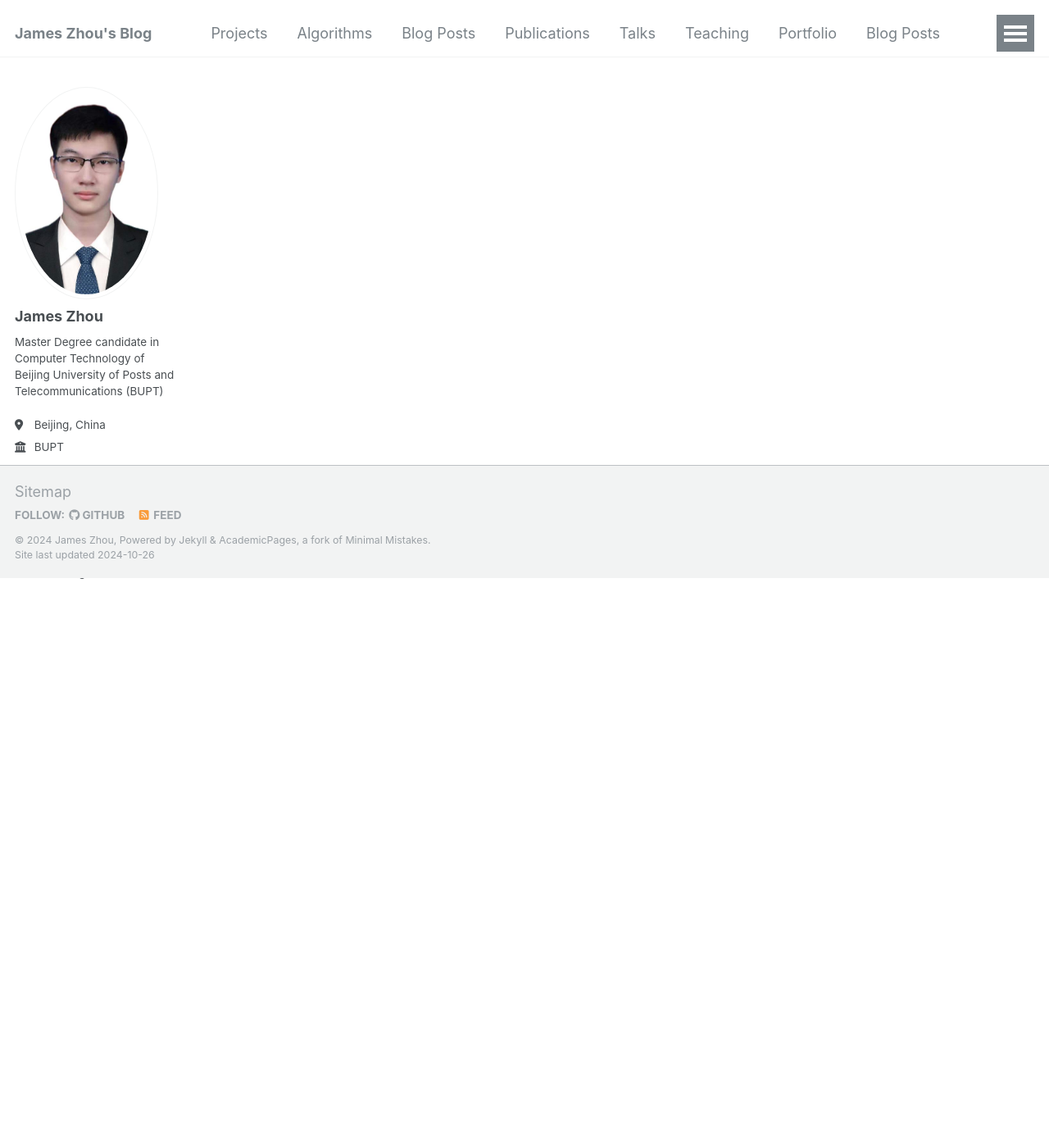
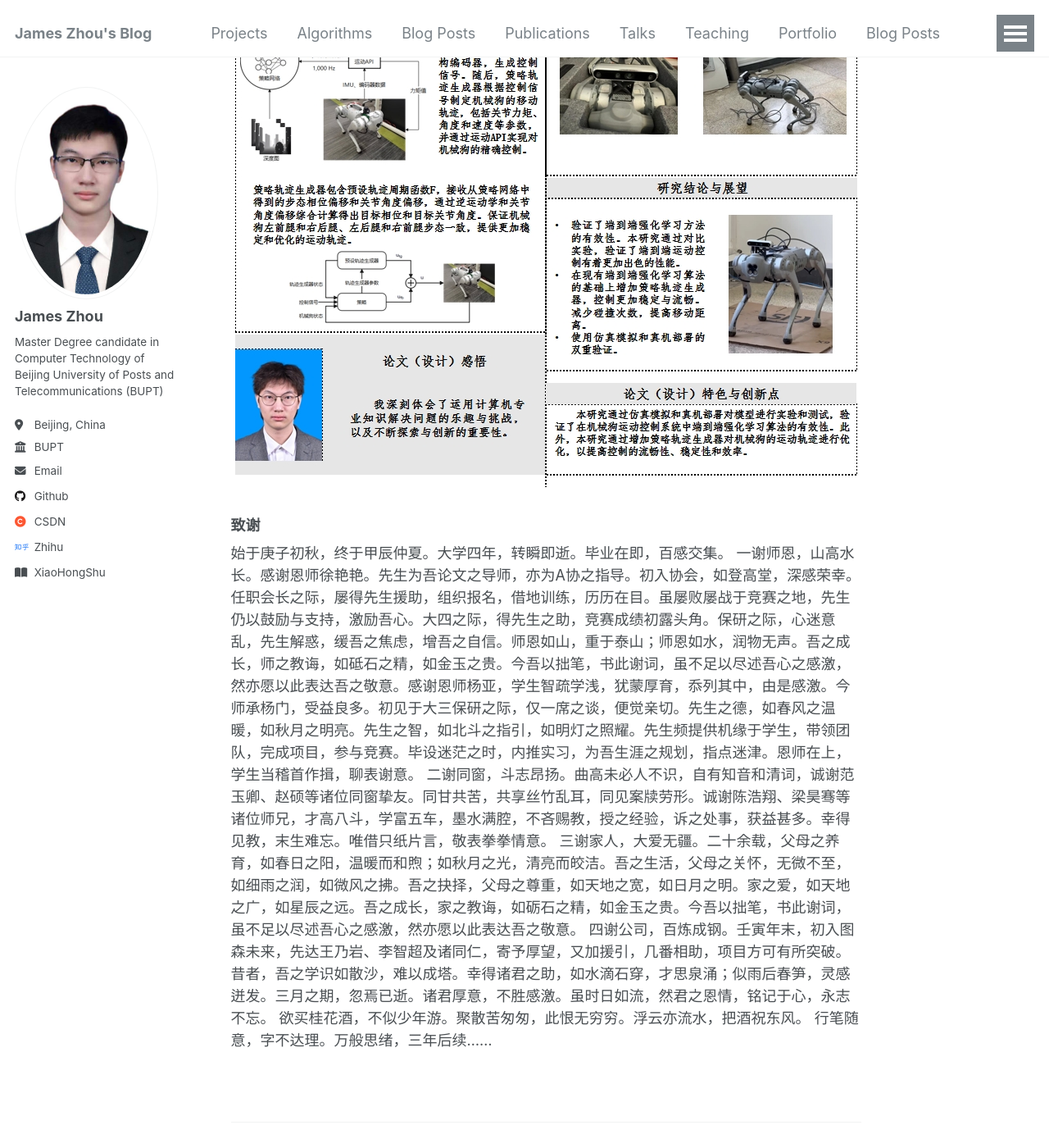
Before and after one commit to jameszhou12138/jameszhou12138.github.io, a Jekyll site: the page built from _projects/quadruped-robots.md, in a window 1280 px wide and 1400 px high, scrolled down 695 px. Shown: the whole window at 82% size. Built offline with Jekyll 4.4.1, drawn with Linux system fonts in a browser that asks for light colours; some of the changed text lies outside the part shown.

Commit message:
update info of projects

```diff
--- /dev/null
+++ b/_projects/quadruped-robots.md
@@ -0,0 +1,21 @@
+---
+title: "端到端机械狗运动控制系统的研究与实现"
+excerpt: "Research and Implementation of End-to-End Motion Control System of Quadruped Robots <br/><img src='/images/4leg/real.png' width='200'>"
+collection: portfolio
+permalink: /project/quadruped-robots
+---
+
+我的本科毕业论文（设计），荣获北京市优秀本科毕业论文（设计）、北京林业大学优秀本科毕业论文（设计）。
+
+<div align="center">
+    <img src="/images/4leg/post.png"><br>
+</div>
+
+### 致谢
+始于庚子初秋，终于甲辰仲夏。大学四年，转瞬即逝。毕业在即，百感交集。
+一谢师恩，山高水长。感谢恩师徐艳艳。先生为吾论文之导师，亦为A协之指导。初入协会，如登高堂，深感荣幸。任职会长之际，屡得先生援助，组织报名，借地训练，历历在目。虽屡败屡战于竞赛之地，先生仍以鼓励与支持，激励吾心。大四之际，得先生之助，竞赛成绩初露头角。保研之际，心迷意乱，先生解惑，缓吾之焦虑，增吾之自信。师恩如山，重于泰山；师恩如水，润物无声。吾之成长，师之教诲，如砥石之精，如金玉之贵。今吾以拙笔，书此谢词，虽不足以尽述吾心之感激，然亦愿以此表达吾之敬意。感谢恩师杨亚，学生智疏学浅，犹蒙厚育，忝列其中，由是感激。今师承杨门，受益良多。初见于大三保研之际，仅一席之谈，便觉亲切。先生之德，如春风之温暖，如秋月之明亮。先生之智，如北斗之指引，如明灯之照耀。先生频提供机缘于学生，带领团队，完成项目，参与竞赛。毕设迷茫之时，内推实习，为吾生涯之规划，指点迷津。恩师在上，学生当稽首作揖，聊表谢意。
+二谢同窗，斗志昂扬。曲高未必人不识，自有知音和清词，诚谢范玉卿、赵硕等诸位同窗挚友。同甘共苦，共享丝竹乱耳，同见案牍劳形。诚谢陈浩翔、梁昊骞等诸位师兄，才高八斗，学富五车，墨水满腔，不吝赐教，授之经验，诉之处事，获益甚多。幸得见教，末生难忘。唯借只纸片言，敬表拳拳情意。
+三谢家人，大爱无疆。二十余载，父母之养育，如春日之阳，温暖而和煦；如秋月之光，清亮而皎洁。吾之生活，父母之关怀，无微不至，如细雨之润，如微风之拂。吾之抉择，父母之尊重，如天地之宽，如日月之明。家之爱，如天地之广，如星辰之远。吾之成长，家之教诲，如砺石之精，如金玉之贵。今吾以拙笔，书此谢词，虽不足以尽述吾心之感激，然亦愿以此表达吾之敬意。
+四谢公司，百炼成钢。壬寅年末，初入图森未来，先达王乃岩、李智超及诸同仁，寄予厚望，又加援引，几番相助，项目方可有所突破。昔者，吾之学识如散沙，难以成塔。幸得诸君之助，如水滴石穿，才思泉涌；似雨后春笋，灵感迸发。三月之期，忽焉已逝。诸君厚意，不胜感激。虽时日如流，然君之恩情，铭记于心，永志不忘。
+欲买桂花酒，不似少年游。聚散苦匆匆，此恨无穷穷。浮云亦流水，把酒祝东风。
+行笔随意，字不达理。万般思绪，三年后续......
```
Also changed, not shown: _projects/BFU-BBS.md (+2 -2 lines), _projects/portfolio-2.md (deleted, +0 -11 lines), images/4leg/post.png (added), images/4leg/real.png (added).
